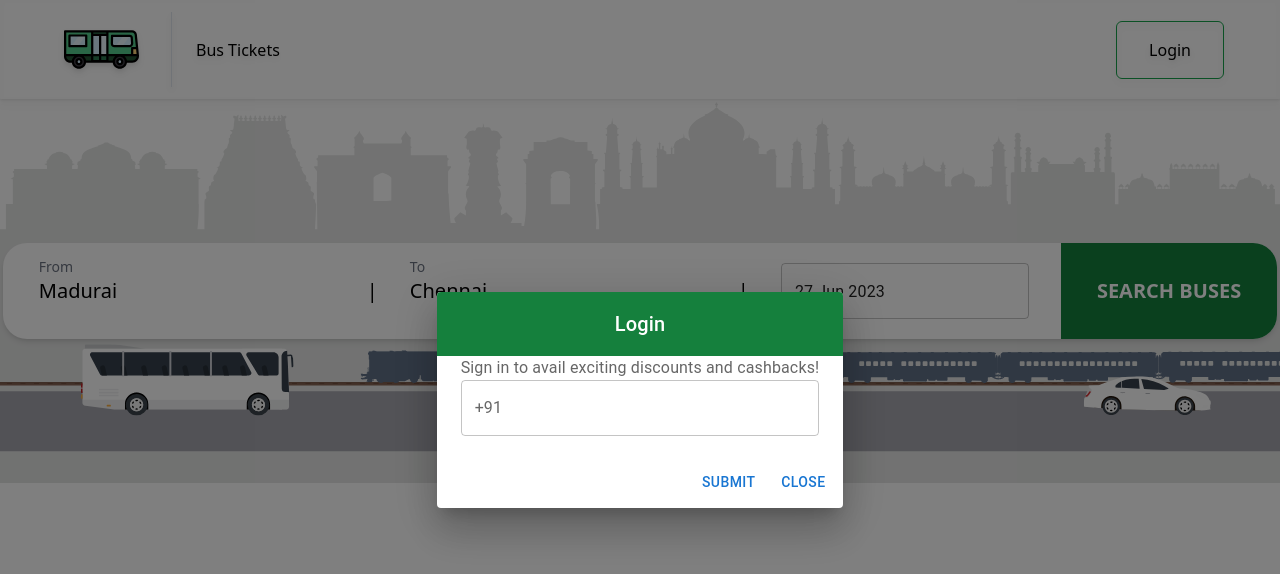
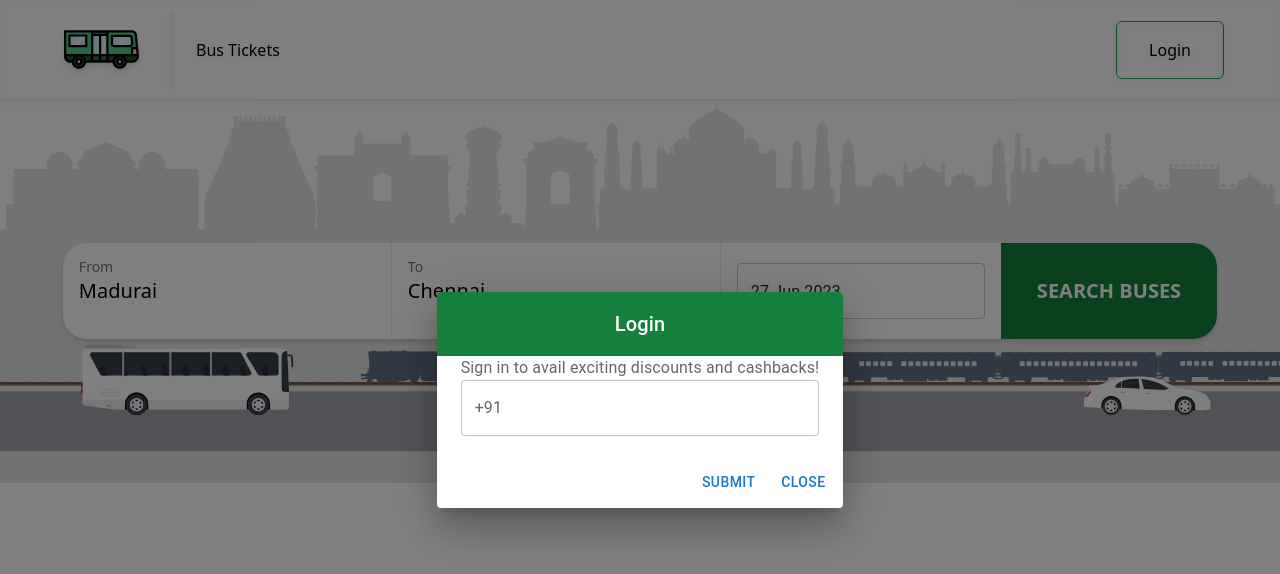
Before and after one commit to juleshwar/redbus-minimal-clone, a Next.js app: page / in a window 1280 px wide. Shown: the top 574 px of the page. Built offline with nearby package versions, Linux system fonts and the light colour scheme.

Commit message:
style: using border as separator

```diff
--- a/pages/index.tsx
+++ b/pages/index.tsx
@@ -97,18 +97,20 @@ export default function Home({ allLocationIdToNameMap, allNameToLocationIdMap }:
 
 	return (
 		<main className="flex min-h-screen flex-col">
-			<Header />
+			<Header>
+				<title>BookBus</title>
+			</Header>
 			<section className="flex flex-col">
 				<div
 					className="flex w-full items-center justify-center bg-cover bg-no-repeat h-96"
 					style={{ backgroundImage: "url('/home-bg-banner.svg')" }}
 				>
 					<form
-						className="flex bg-white text-xl rounded-3xl shadow-md gap-8 items-center h-24 w-fit"
+						className="flex bg-white text-xl rounded-3xl shadow-md h-24"
 						onSubmit={onFormSubmitHandler}
 						ref={travelFormRef}
 					>
-						<div className="pl-9">
+						<div className="px-4 flex items-center border-separate border-r">
 							<InputWithAutosuggestion
 								label="From"
 								value={sourceLocation}
@@ -119,8 +121,7 @@ export default function Home({ allLocationIdToNameMap, allNameToLocationIdMap }:
 								errorMessage={sourceLocationErrorMessage}
 							/>
 						</div>
-						|
-						<div className="">
+						<div className="px-4 flex items-center border-separate border-r">
 							<InputWithAutosuggestion
 								label="To"
 								value={destinationLocation}
@@ -131,8 +132,7 @@ export default function Home({ allLocationIdToNameMap, allNameToLocationIdMap }:
 								errorMessage={destinationLocationErrorMessage}
 							/>
 						</div>
-						|
-						<div>
+						<div className="px-4 flex items-center">
 							<DatePicker
 								minDate={travelDate}
 								defaultValue={travelDate}
```
